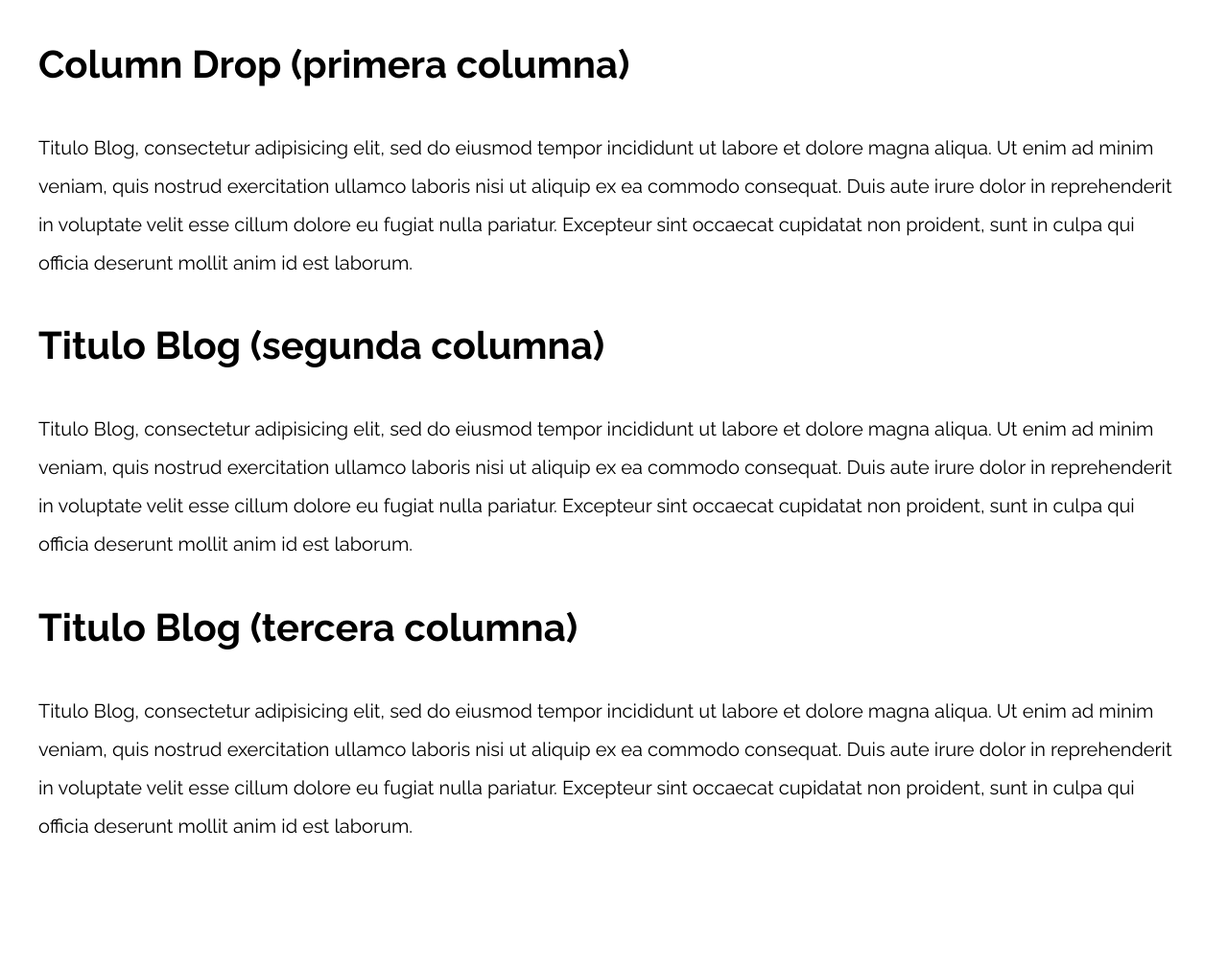
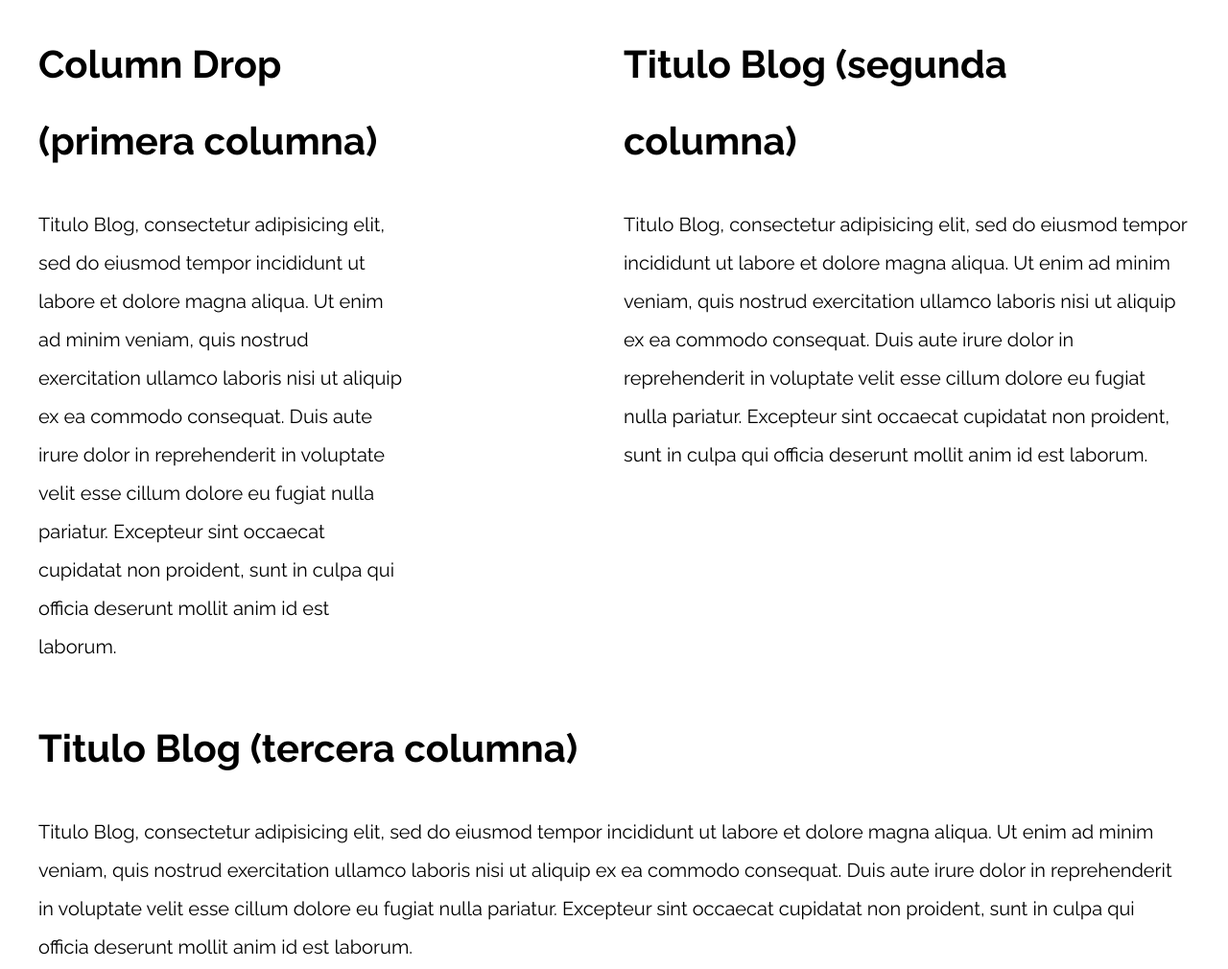
Before and after one commit to Jonathan-Hdzu/patrones_dise-o, a plain HTML site: page PatronesRWD/08-column_drop_flexbox/index.html in a window 1280 px wide. Shown: the whole page at 96% size. Before the commit the page ends 901 px from the top, so only its background shows below. Drawn offline with nearby package versions, Linux system fonts and the light colour scheme.

Commit message:
patrones editados

```diff
--- a/PatronesRWD/07-column_drop_css_grid/css/styles.css
+++ b/PatronesRWD/07-column_drop_css_grid/css/styles.css
@@ -50,3 +50,21 @@ p {
 
 
 /** CODIGO AQUI **/
+@media (min-width: 480px) {
+    .column-drop-css {
+        display: grid;
+        grid-template-columns: repeat(2, 1fr);
+        gap: 2rem;
+    }
+    .segundo-sidebar {
+        grid-column: 1 / 3;
+    }
+}
+@media (min-width: 768px) {
+    .column-drop-css {
+        grid-template-columns: repeat(3, 1fr);
+    }
+    .segundo-sidebar {
+        grid-column: 3 / 4;
+    }
+}
--- a/PatronesRWD/08-column_drop_flexbox/css/styles.css
+++ b/PatronesRWD/08-column_drop_flexbox/css/styles.css
@@ -48,3 +48,24 @@ p {
 }
 
 /** CODIGO AQUI **/
+
+@media (min-width: 480px) {
+    .column-drop-flex {
+        display: flex;
+        justify-content: space-between;
+        /* Por defecto esta propiedad esta en no-wrap. La propiedad CSS flex-wrap se utiliza para controlar cómo se deben envolver o ajustar los elementos flexibles dentro de un contenedor flex cuando no tienen suficiente espacio disponible para ajustarse en una sola línea. */
+        flex-wrap: wrap;
+    }
+    .contenido-principal,
+    .primer-sidebar {
+        flex-basis: calc(50% - 1rem);
+    }
+}
+@media (min-width: 768px) {
+    .contenido-principal,
+    .primera,
+    .segunda {
+        /* Se iran colocando conforme el espacio que este disponible dependiendo el dispositivo */
+        flex: 0 0 calc(33.3% - 2rem);
+    }
+}
--- a/PatronesRWD/08-column_drop_flexbox/index.html
+++ b/PatronesRWD/08-column_drop_flexbox/index.html
@@ -12,8 +12,8 @@
 
 <body>
 
-    <div class="contenedor">
-        <main>
+    <div class="contenedor column-drop-flex">
+        <main class="contenido-principal">
             <h1>Column Drop (primera columna)</h1>
             <p>
                 Titulo Blog, consectetur adipisicing elit, sed do eiusmod tempor incididunt ut labore et dolore magna aliqua. Ut enim ad minim veniam, quis nostrud exercitation ullamco laboris nisi ut aliquip ex ea commodo consequat. Duis aute irure dolor in reprehenderit
@@ -21,7 +21,7 @@
             </p>
         </main>
 
-        <aside>
+        <aside class="primer-sidebar">
             <h1>Titulo Blog (segunda columna)</h1>
             <p>
                 Titulo Blog, consectetur adipisicing elit, sed do eiusmod tempor incididunt ut labore et dolore magna aliqua. Ut enim ad minim veniam, quis nostrud exercitation ullamco laboris nisi ut aliquip ex ea commodo consequat. Duis aute irure dolor in reprehenderit
@@ -29,7 +29,7 @@
             </p>
         </aside>
 
-        <aside>
+        <aside class="segundo-sidebar">
             <h1>Titulo Blog (tercera columna)</h1>
             <p>
                 Titulo Blog, consectetur adipisicing elit, sed do eiusmod tempor incididunt ut labore et dolore magna aliqua. Ut enim ad minim veniam, quis nostrud exercitation ullamco laboris nisi ut aliquip ex ea commodo consequat. Duis aute irure dolor in reprehenderit
--- a/PatronesRWD/09-con_sidebar_css_grid/css/styles.css
+++ b/PatronesRWD/09-con_sidebar_css_grid/css/styles.css
@@ -48,3 +48,25 @@ p {
 }
 
 /** CODIGO AQUI **/
+@media (min-width: 768px) {
+    .con-sidebar {
+        display: grid;
+        grid-template-columns: 3fr 1fr;
+        column-gap: 4rem;
+        /* Practicamente le estamos dejando a grid el acomodo. Le estamos diciendo que coloque el contenido automaticamente en columnas donde hayan espacios disponibles ahi coloca el contenido. Los elementos se colocan automáticamente en columnas, llenando las celdas de una columna antes de pasar a la siguiente*/
+        grid-auto-flow: column;
+    }
+    aside {
+        grid-column: 2 / 3;
+
+    }
+    /* Otra manera de solucionar el posicionamiento
+    aside {
+        grid-column: 1 / 2;
+        grid-row:  1 / 2;
+    }
+    article {
+        grid-column: 2 / 3;
+    }
+    */
+}
--- a/PatronesRWD/10-con_sidebar_flexbox/css/styles.css
+++ b/PatronesRWD/10-con_sidebar_flexbox/css/styles.css
@@ -49,3 +49,21 @@ p {
 
 
 /** CODIGO AQUI **/
+@media (min-width: 768px) {
+    .con-sidebar {
+        display: flex;
+        /* justify-content: space-between; Esta comentado porque si tenemos un gap no es necesario ponerlo al menos que haya un calc*/
+        gap: 3rem;
+    }
+    /* por cada pixel que mida reciba el aside el article recibe 3. Esto en un espacio disponible. Por eso, el article mide 900 px mientras que el aside 300 */
+    aside {
+        /* Tambien podemos usar la siguiente propiedad
+        flex: 0 0 calc(33.3% - 1rem)
+        flex: 0 0 calc(66.6% - 1rem)
+        */
+        flex: 1;
+    }
+    article {
+        flex: 3;
+    }
+}
```
Also changed, not shown: PatronesRWD/07-column_drop_css_grid/index.html (+3 -3 lines), PatronesRWD/09-con_sidebar_css_grid/index.html (+1 -1 lines), PatronesRWD/10-con_sidebar_flexbox/index.html (+1 -1 lines).
